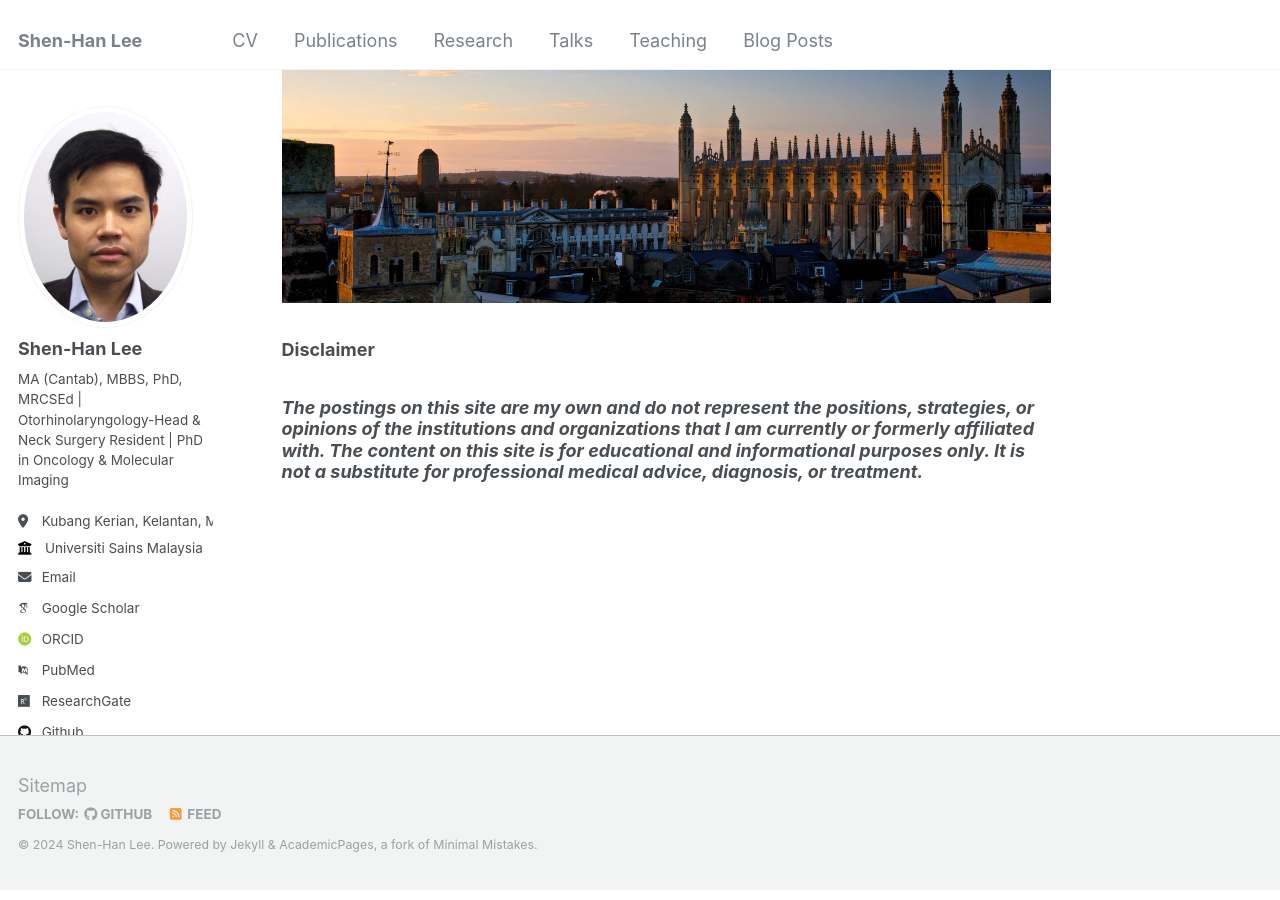
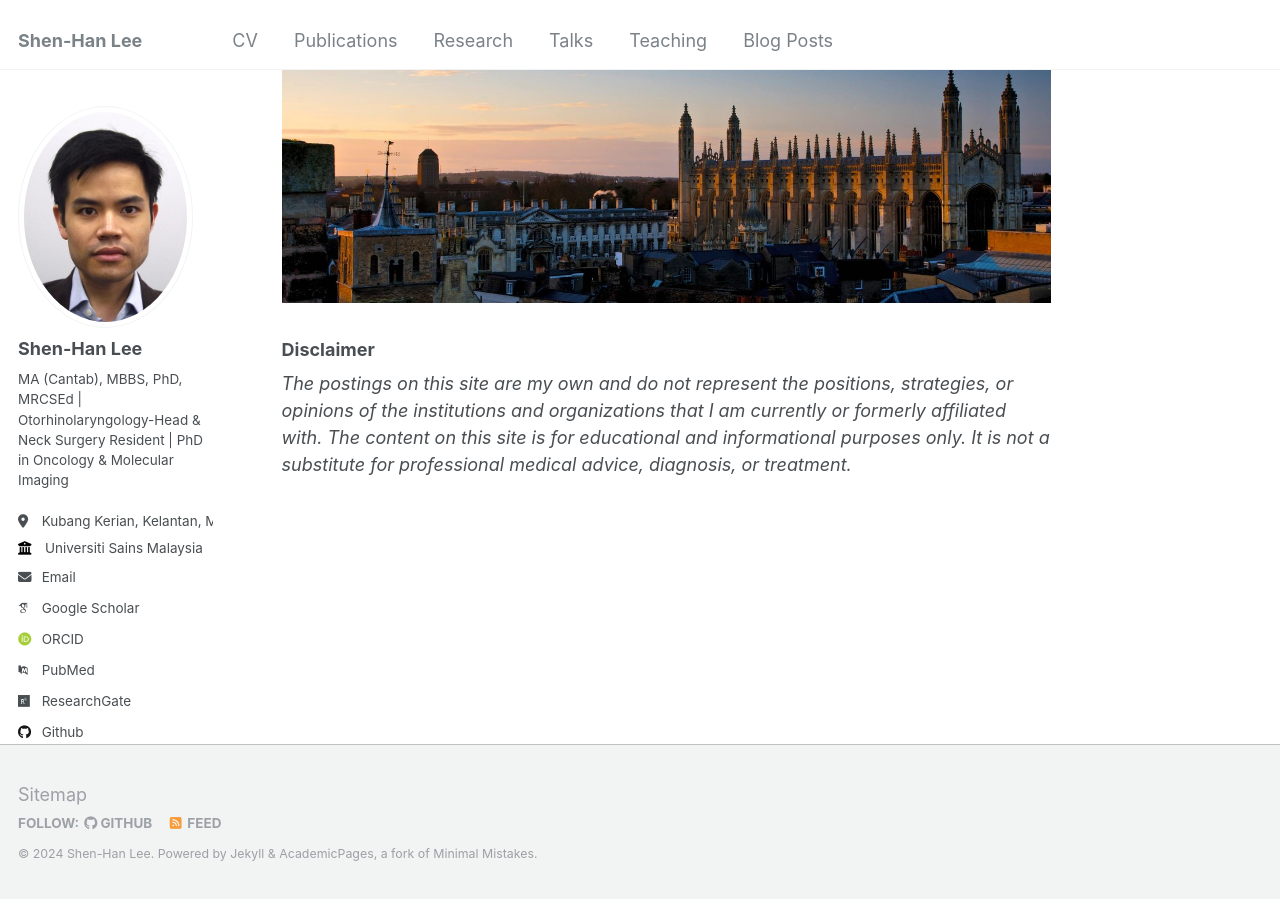
Before and after one commit to shenhanlee/shenhanlee.github.io, a Jekyll site: the page built from _pages/about.md, in a window 1280 px wide and 900 px high, scrolled down 1185 px. Built offline with Jekyll 4.4.1, drawn with Linux system fonts in a browser that asks for light colours; some web fonts are replaced.

Commit message:
Merge remote-tracking branch 'origin/master'

```diff
--- a/_pages/about.md
+++ b/_pages/about.md
@@ -24,4 +24,5 @@ Thank you for visiting and exploring my website. Please feel free to contact me
 ![Picture of University of Cambridge](/images/Cambridge.jpeg)
 
 ### <b>Disclaimer</b>
-### <i>The postings on this site are my own and do not represent the positions, strategies, or opinions of the institutions and organizations that I am currently or formerly affiliated with. The content on this site is for educational and informational purposes only. It is not a substitute for professional medical advice, diagnosis, or treatment.</i>
+<i>The postings on this site are my own and do not represent the positions, strategies, or opinions of the institutions and organizations that I am currently or formerly affiliated with.</i>
+<i>The content on this site is for educational and informational purposes only. It is not a substitute for professional medical advice, diagnosis, or treatment.</i>
```
